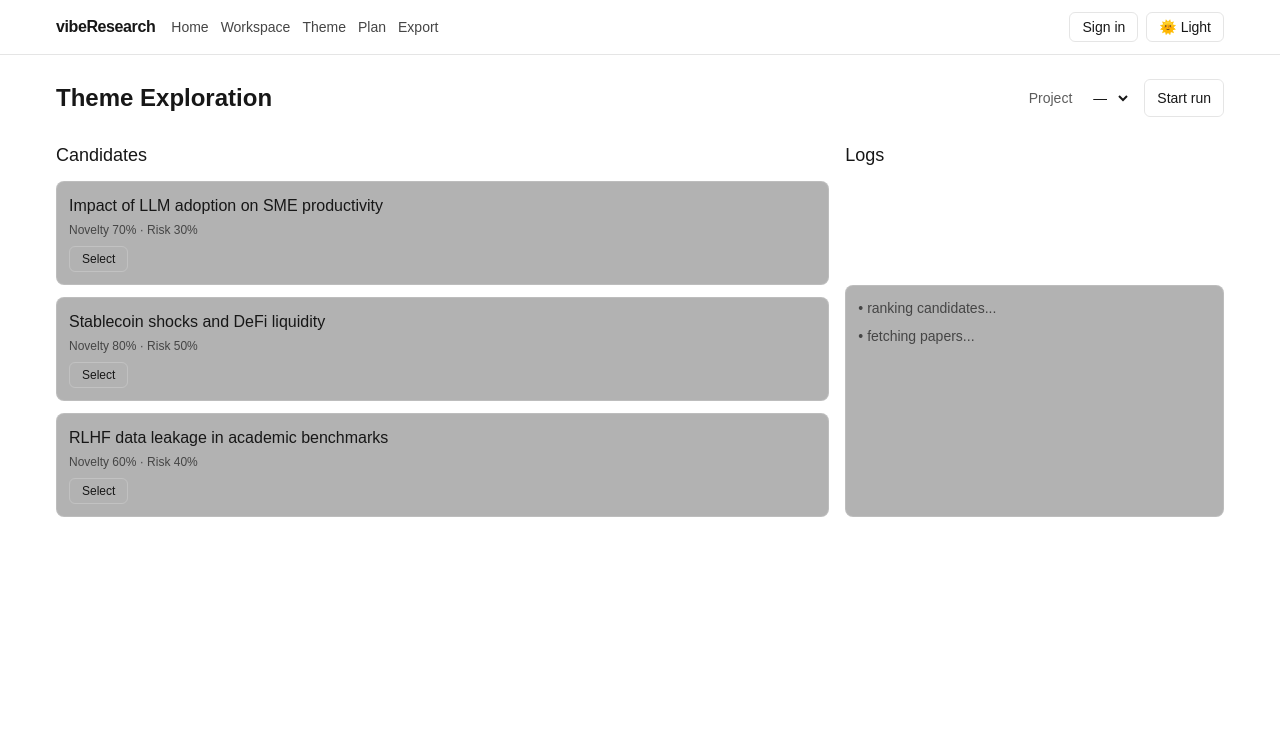
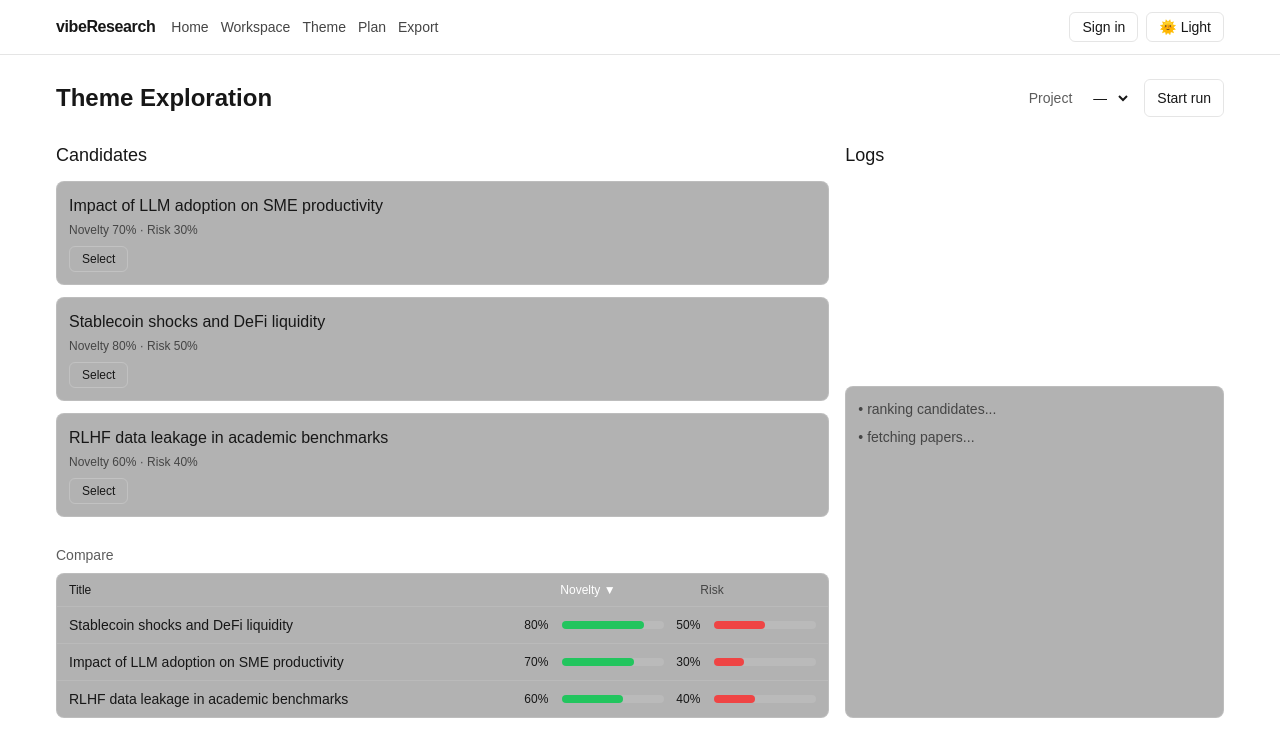
Before and after one commit to uooooo/vibeResearch, a Next.js app: page /theme in a window 1280 px wide. Both pictures are taken after a click on the button "Start run". Shown: the top 756 px of the page. Built offline with nearby package versions, Linux system fonts and the light colour scheme; no server answers.

Commit message:
feat(ui): candidate comparison UI (novelty/risk) in Theme and Workspace; update EPIC-100 progress

```diff
--- a/src/app/theme/page.tsx
+++ b/src/app/theme/page.tsx
@@ -1,5 +1,6 @@
 "use client";
 import { useEffect, useRef, useState } from "react";
+import CandidateCompare from "@/ui/components/CandidateCompare";
 
 type Candidate = { id: string; title: string; novelty: number; risk: number };
 type EventMsg =
@@ -146,6 +147,12 @@ export default function ThemePage() {
               </div>
             ))}
           </div>
+          {candidates.length > 0 && (
+            <div className="grid gap-2 mt-4">
+              <div className="text-sm text-foreground/70">Compare</div>
+              <CandidateCompare items={candidates} />
+            </div>
+          )}
           {plan && (
             <div className="grid gap-2 mt-4 rounded-lg border border-white/15 bg-black/30 p-3">
               <div className="text-base font-medium">Draft Research Plan</div>
--- a/src/app/workspace/page.tsx
+++ b/src/app/workspace/page.tsx
@@ -5,6 +5,7 @@ import ChatInput from "@/ui/components/ChatInput";
 import ChatMessage from "@/ui/components/ChatMessage";
 import RightPanel from "@/ui/components/RightPanel";
 import ProjectPicker from "@/ui/components/ProjectPicker";
+import CandidateCompare from "@/ui/components/CandidateCompare";
 
 type Msg = { id: string; role: "user" | "assistant" | "system" | "tool"; content: string };
 type Candidate = { id: string; title: string; novelty?: number; risk?: number };
@@ -160,6 +161,10 @@ export default function WorkspacePage() {
                 </li>
               ))}
             </ul>
+            <div className="grid gap-2">
+              <div className="text-sm text-foreground/70">Compare</div>
+              <CandidateCompare items={candidates} />
+            </div>
           </div>
         ) : lastAssistant ? (
           <div className="text-sm whitespace-pre-wrap leading-relaxed">{lastAssistant}</div>
--- /dev/null
+++ b/src/ui/components/CandidateCompare.tsx
@@ -0,0 +1,69 @@
+"use client";
+import { useMemo, useState } from "react";
+
+export type Candidate = { id: string; title: string; novelty?: number; risk?: number };
+type SortKey = "novelty" | "risk" | "title";
+
+export default function CandidateCompare({ items }: { items: Candidate[] }) {
+  const [sortBy, setSortBy] = useState<SortKey>("novelty");
+  const [desc, setDesc] = useState(true);
+
+  const sorted = useMemo(() => {
+    const arr = [...items];
+    arr.sort((a, b) => {
+      const av = (a as any)[sortBy] ?? (sortBy === "title" ? a.title : 0);
+      const bv = (b as any)[sortBy] ?? (sortBy === "title" ? b.title : 0);
+      if (av < bv) return desc ? 1 : -1;
+      if (av > bv) return desc ? -1 : 1;
+      return 0;
+    });
+    return arr;
+  }, [items, sortBy, desc]);
+
+  function Bar({ value, color }: { value: number; color: string }) {
+    const pct = Math.max(0, Math.min(1, value));
+    return (
+      <div className="w-full h-2 bg-white/10 rounded">
+        <div className="h-2 rounded" style={{ width: `${pct * 100}%`, background: color }} />
+      </div>
+    );
+  }
+
+  function HeaderCell({ k, label }: { k: SortKey; label: string }) {
+    const active = sortBy === k;
+    return (
+      <button
+        type="button"
+        onClick={() => (active ? setDesc(!desc) : (setSortBy(k), setDesc(true)))}
+        className={`text-left px-3 py-2 text-xs ${active ? "text-white" : "text-foreground/70"}`}
+      >
+        {label} {active ? (desc ? "▼" : "▲") : ""}
+      </button>
+    );
+  }
+
+  return (
+    <div className="rounded-lg border border-white/15 bg-black/30 overflow-hidden">
+      <div className="grid grid-cols-[minmax(0,1fr)_140px_140px] items-center border-b border-white/10">
+        <div className="px-3 py-2 text-xs font-medium">Title</div>
+        <HeaderCell k="novelty" label="Novelty" />
+        <HeaderCell k="risk" label="Risk" />
+      </div>
+      <ul className="divide-y divide-white/10">
+        {sorted.map((c) => (
+          <li key={c.id} className="grid grid-cols-[minmax(0,1fr)_140px_140px] items-center gap-3 px-3 py-2">
+            <div className="text-sm truncate" title={c.title}>{c.title}</div>
+            <div className="flex items-center gap-2">
+              <span className="w-10 text-xs tabular-nums">{((c.novelty ?? 0) * 100).toFixed(0)}%</span>
+              <Bar value={c.novelty ?? 0} color="#22c55e" />
+            </div>
+            <div className="flex items-center gap-2">
+              <span className="w-10 text-xs tabular-nums">{((c.risk ?? 0) * 100).toFixed(0)}%</span>
+              <Bar value={c.risk ?? 0} color="#ef4444" />
+            </div>
+          </li>
+        ))}
+      </ul>
+    </div>
+  );
+}
--- a/task/100-epic-theme-exploration-mvp.md
+++ b/task/100-epic-theme-exploration-mvp.md
@@ -33,5 +33,5 @@
 - [x] runId を SSE に含めて追跡
 - [x] `.resume` サーバ実装（Mastra stub→計画ドラフト返却）
 - [x] Theme ページで候補選択→再開（計画ドラフト表示）
-- [ ] 候補カードの比較UI（novelty/risk 等）
+- [x] 候補カードの比較UI（novelty/risk 等）
 - [ ] Supabase へ run/candidates を保存
```
